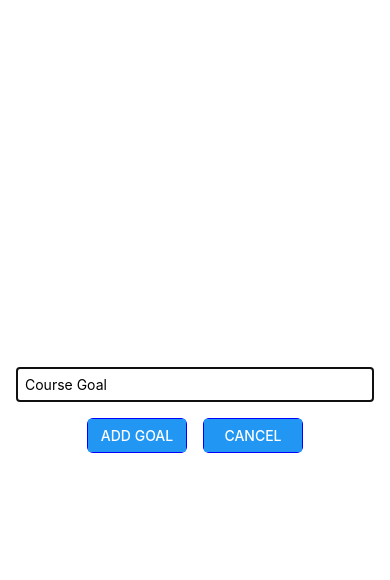
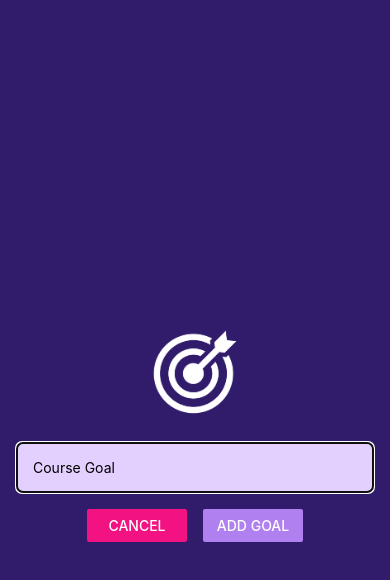
Before and after one commit to mohammedshahim/learn_react_native, a React Native app: screen / in a window 390 px wide. Both pictures are taken after a click on the button "ADD NEW GOAL". Shown: the top 580 px of the page. Built offline with nearby package versions, Linux system fonts and the light colour scheme.

Commit message:
working with status bar | Section 2 completed

```diff
--- a/App.js
+++ b/App.js
@@ -2,6 +2,7 @@ import { useState } from "react";
 import { Button, FlatList, StyleSheet, View } from "react-native";
 import GoalItem from "./components/GoalItem";
 import GoalInput from "./components/GoalInput";
+import { StatusBar } from "expo-status-bar";
 
 export default function App() {
   const [modalIsVisible, setModalIsVisible] = useState(false);
@@ -30,10 +31,12 @@ export default function App() {
   };
 
   return (
+    <>
+      <StatusBar style="light" />
       <View style={styles.appContainer}>
         <Button
           title="Add New Goal"
-        color="#5e0acc"
+          color="#a065ec"
           onPress={setAddGoalHandler}
         />
         <GoalInput
@@ -58,6 +61,7 @@ export default function App() {
           />
         </View>
       </View>
+    </>
   );
 }
 
--- a/app.json
+++ b/app.json
@@ -5,15 +5,14 @@
     "version": "1.0.0",
     "orientation": "portrait",
     "icon": "./assets/icon.png",
+    "backgroundColor": "#1e085a",
     "userInterfaceStyle": "light",
     "splash": {
       "image": "./assets/splash.png",
       "resizeMode": "contain",
       "backgroundColor": "#ffffff"
     },
-    "assetBundlePatterns": [
-      "**/*"
-    ],
+    "assetBundlePatterns": ["**/*"],
     "ios": {
       "supportsTablet": true
     },
--- a/components/GoalInput.js
+++ b/components/GoalInput.js
@@ -7,6 +7,7 @@ import {
   TouchableOpacity,
   Text,
   Modal,
+  Image,
 } from "react-native";
 
 const GoalInput = (props) => {
@@ -24,6 +25,10 @@ const GoalInput = (props) => {
   return (
     <Modal visible={props.visible} animationType="slide">
       <View style={styles.inputContainer}>
+        <Image
+          style={styles.image}
+          source={require("../assets/images/goal.png")}
+        />
         <TextInput
           placeholder="Course Goal"
           style={styles.textInput}
@@ -33,10 +38,14 @@ const GoalInput = (props) => {
         <View>
           <View style={styles.buttonContainer}>
             <View style={styles.button}>
-              <Button title="Add Goal" onPress={addGoalHandler} />
+              <Button title="Cancel" onPress={props.onCancel} color="#f31282" />
             </View>
             <View style={styles.button}>
-              <Button title="Cancel" onPress={props.onCancel} />
+              <Button
+                title="Add Goal"
+                onPress={addGoalHandler}
+                color="#b180f0"
+              />
             </View>
           </View>
         </View>
@@ -52,16 +61,21 @@ const styles = StyleSheet.create({
     flex: 1,
     justifyContent: "center",
     alignItems: "center",
-    marginBottom: 24,
     padding: 16,
-    borderBottomWidth: 1,
-    borderBottomColor: "#cccccc",
+    backgroundColor: "#311b6b",
+  },
+  image: {
+    width: 100,
+    height: 100,
+    margin: 20,
   },
   textInput: {
     borderWidth: 1,
-    borderColor: "#cccccc",
+    borderColor: "#e4d0ff",
+    backgroundColor: "#e4d0ff",
+    borderRadius: 6,
     width: "100%",
-    padding: 8,
+    padding: 16,
   },
   buttonContainer: {
     flexDirection: "row",
@@ -69,8 +83,6 @@ const styles = StyleSheet.create({
   button: {
     width: 100,
     marginHorizontal: 8,
-    borderWidth: 1,
-    borderColor: "blue",
     borderRadius: 6,
     marginTop: 16,
   },
--- a/components/GoalItem.js
+++ b/components/GoalItem.js
@@ -19,7 +19,6 @@ export default GoalItem;
 const styles = StyleSheet.create({
   goalItem: {
     margin: 8,
-
     borderRadius: 6,
     backgroundColor: "#5e0acc",
   },
```
Also changed, not shown: assets/images/goal.png (added). Lines whose indentation alone changed are shown as unchanged.
